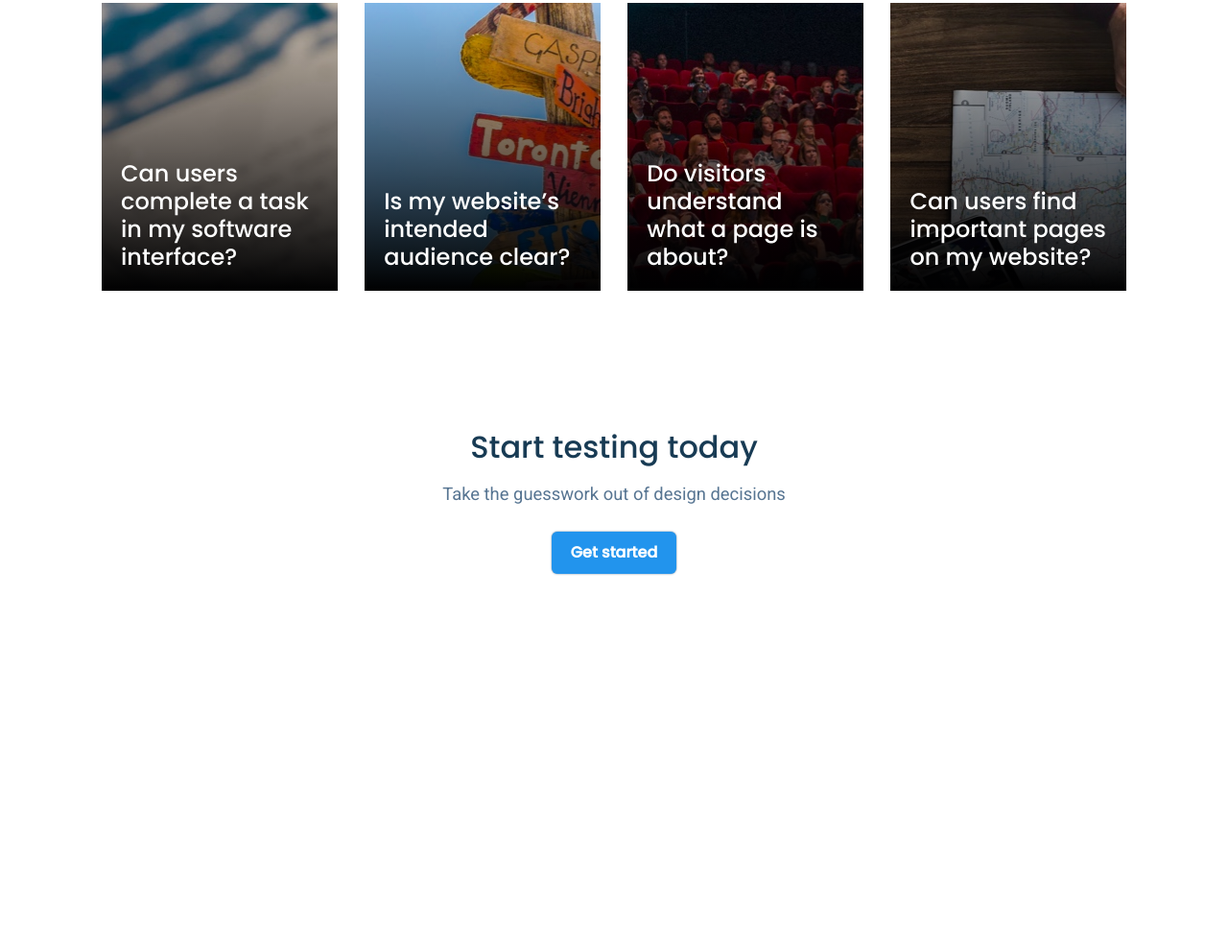
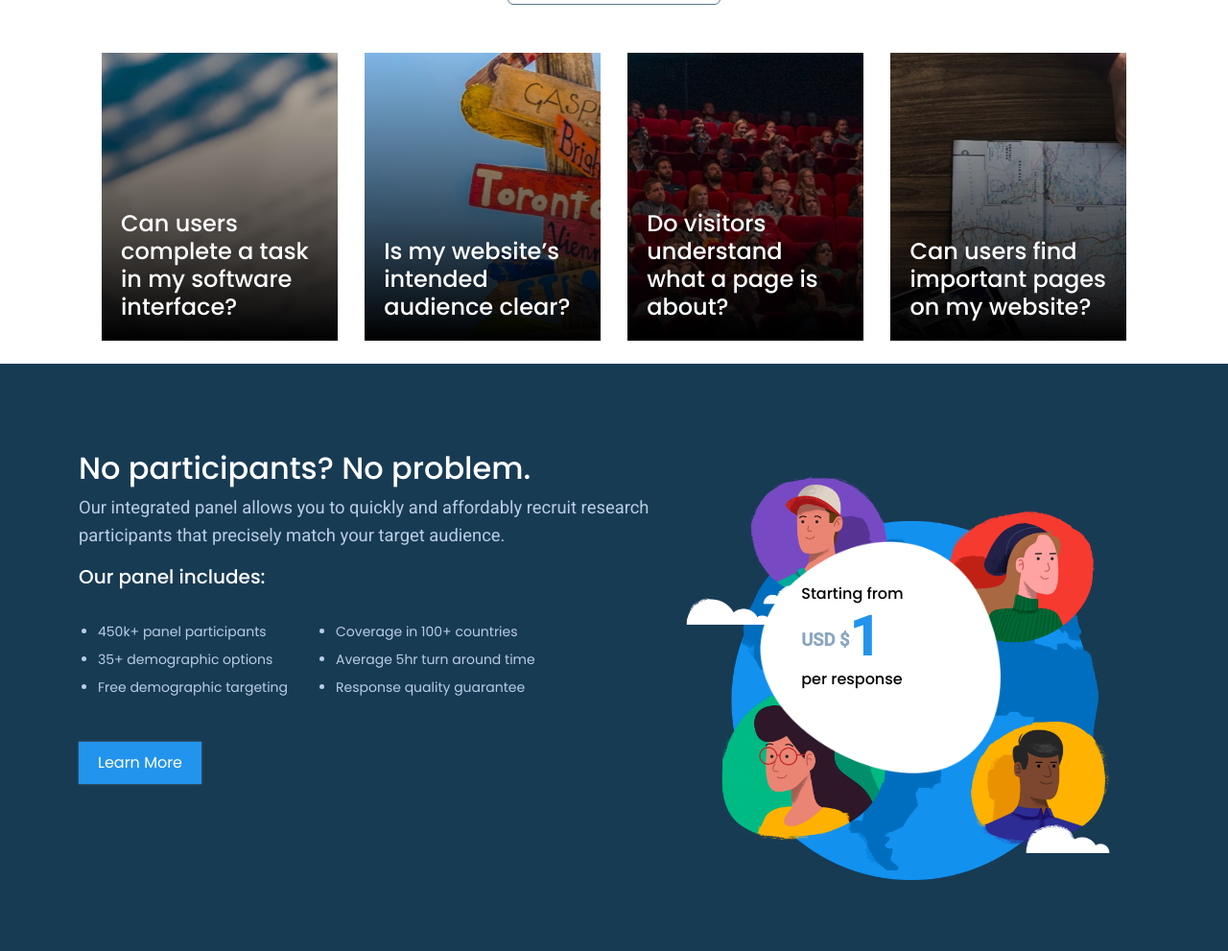
Before and after one commit to Asifahmed44/usabilityhub-clone, a plain HTML site: page index.html in a window 1280 px wide. Shown: the part 3409-4400 px from the top of the page at 96% size. Before the commit the page ends 4087 px from the top, so only its background shows below. Drawn offline with nearby package versions, Linux system fonts and the light colour scheme.

Commit message:
cta-section-1 added

```diff
--- a/index.html
+++ b/index.html
@@ -244,7 +244,46 @@
     </section>
 
     <!-- cta-section-1 -->
-    <section class="cta-section-1"></section>
+    <section class="cta-section-1">
+        <div class="container d-items-flex">
+            <div class="cta-content-left">
+                <h2 class="text-white">No participants?
+                    No problem.</h2>
+                    <p>Our integrated panel allows you to quickly and affordably recruit research participants that precisely match your target audience.</p>
+
+                    <h5 class="text-white">Our panel includes:</h5>
+                    <div class="cta-content-more-details d-items-flex">
+                        <div class="cta-content-left-details">
+                            <ul>
+                                <li>450k+ panel participants</li>
+                                <li>35+ demographic options</li>
+                                <li>Free demographic targeting</li>
+                            </ul>
+                        </div>
+                        <div class="cta-content-right-details">
+                            <ul>
+                           <li> Coverage in 100+ countries</li>
+                                <li>Average 5hr turn around time</li>
+                                <li>Response quality guarantee</li>
+                            </ul>
+                        </div>
+                    </div>
+
+                    <a href="#" class="primary-button">Learn More</a>
+            </div>
+            <div class="cta-content-right">
+                <img src="./assets/asset 40.png" alt="cta-content-right">
+                <img class="cta-pricing" src="./assets/asset 41.png" alt="">
+               <div class="text-container-pricing">
+                <h6 class="">Starting from</h6>
+                <p>USD $<span class="cost">1</span></p>
+                <h6 class="">  per response</h6>
+               </div>
+
+            </div>
+        </div>
+
+    </section>
 
     <!-- cta-section-1 -->
 
--- a/style.css
+++ b/style.css
@@ -262,6 +262,7 @@ header {
 
 .examples-header {
   text-align: center;
+  margin-block: 50px;
 }
 
 .examples-heading-text {
@@ -293,6 +294,83 @@ header {
 
 /* cta section 1 */
 
+.cta-section-1{
+  background-color: #183b54;
+  padding-block: 90px;
+}
+
+.cta-content-more-details{
+  margin-bottom: 30px;
+  gap: 30px;
+}
+
+.cta-content-left ul, .cta-content-left p{
+  color: #b9cde4;
+}
+
+.cta-content-left ul{
+  list-style: disc;
+  padding-left: 20px;
+}
+
+.cta-content-left ul li{
+  font-size: 14px;
+  margin-bottom: 8px;
+}
+
+.cta-content-right{
+  position: relative;
+}
+
+.cta-content-right img:nth-child(1){
+  width: 100%;
+}
+
+.cta-section-1 .primary-button{
+  border-radius: 0;
+  font-weight: 100;
+}
+
+.cta-section-1 h5{
+  margin-bottom: 35px;
+}
+
+.cta-pricing{
+  position: absolute;
+  left: 107px;
+  top: 95px;
+  width: 49%;
+}
+
+.text-container-pricing{
+  position: absolute;
+  top: 140px;
+  color: black;
+  left: 150px;
+}
+
+ .text-container-pricing p{
+
+  color:#8ba6c0;
+  font-weight: 600;
+  font-size: 1.15rem;
+    line-height: 1.8rem;
+}
+
+.text-container-pricing .cost{
+  top: 10px;
+  color: #2294ed;
+  font-size: 56px;
+  line-height: 36px;
+  font-weight: 600;
+  position: relative;
+}
+
+/* .text-container-pricing h5{
+  margin-bottom: 0px;
+  #8ba6c0
+} */
+
 
 
 
```
